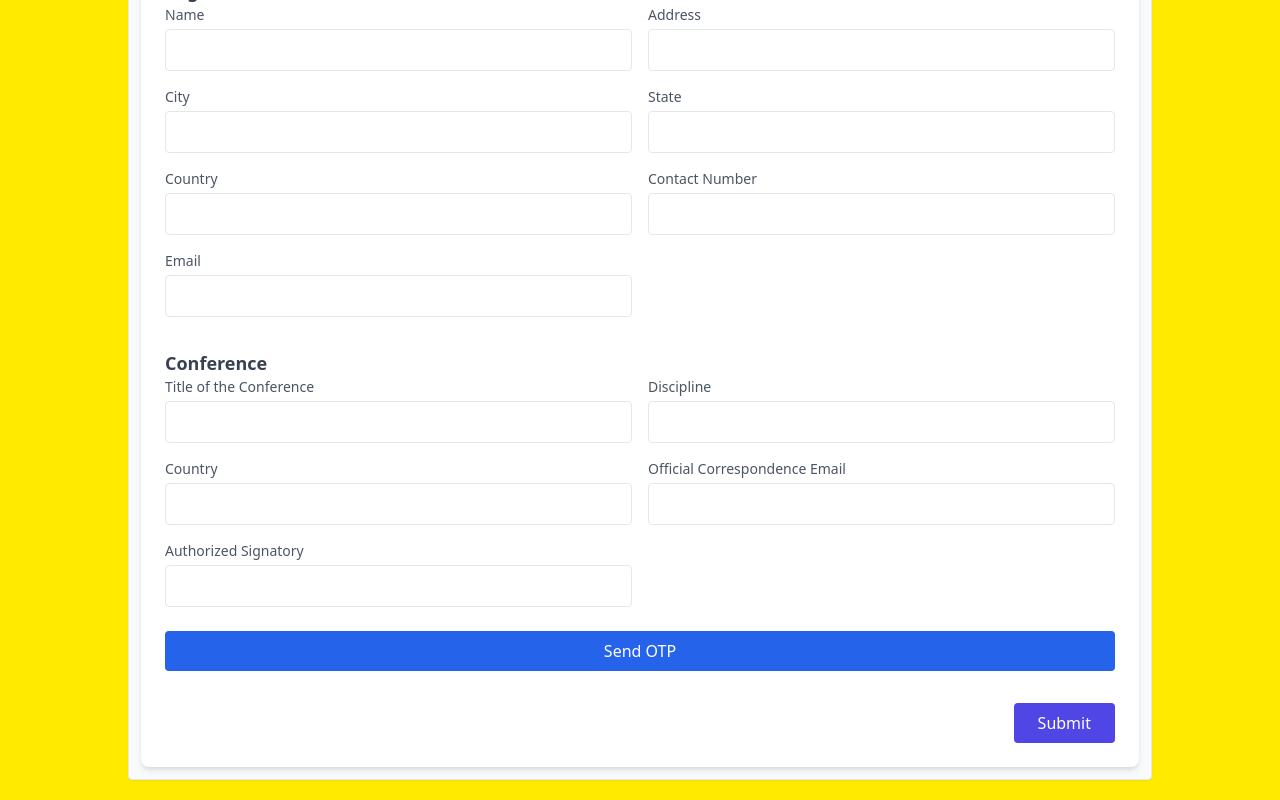
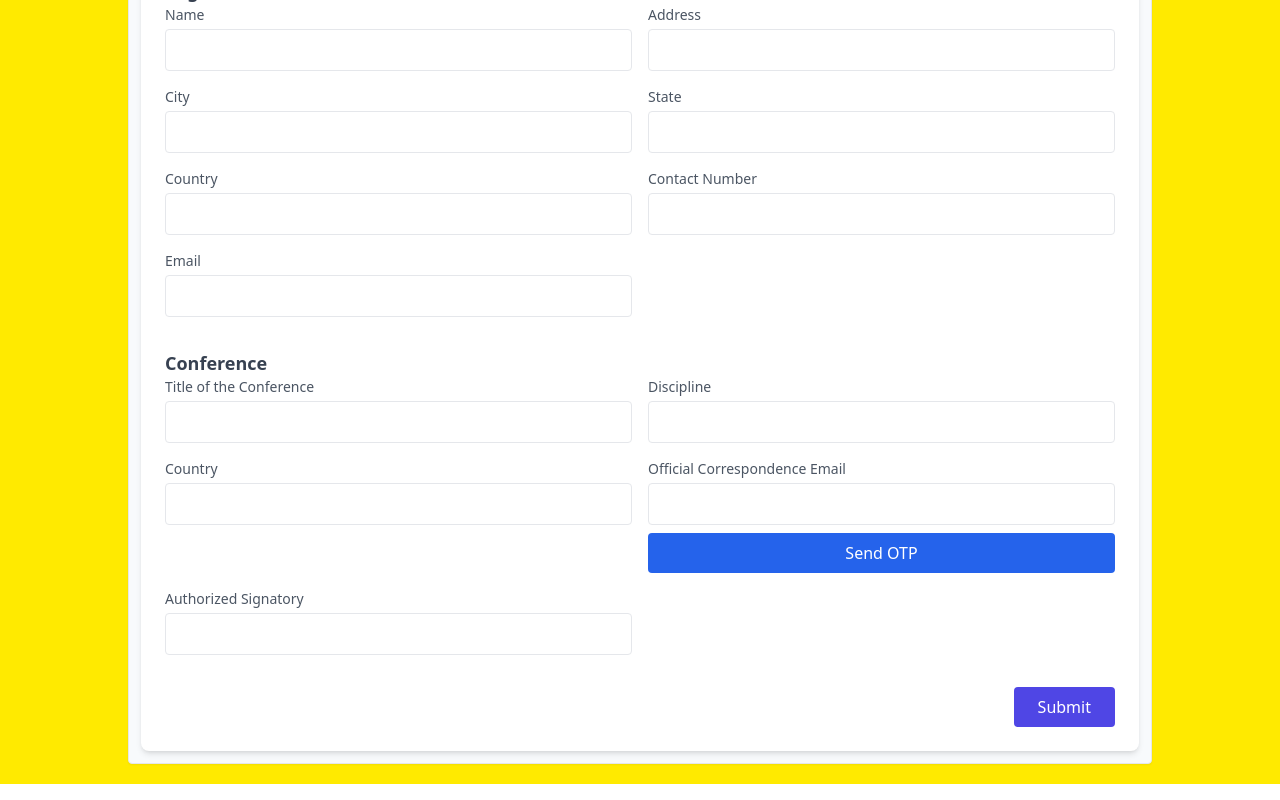
Before and after one commit to royswap/vercel-frontend, a React (Vite) app: page /subscriber-registration in a window 1280 px wide. Shown: the part 556-1356 px from the top of the page. Built offline with nearby package versions, Linux system fonts and the light colour scheme.

Commit message:
otp field changed

```diff
--- a/src/components/SubscriberRegistration.jsx
+++ b/src/components/SubscriberRegistration.jsx
@@ -55,9 +55,8 @@ const [emailVerificationStep, setEmailVerificationStep] = useState(1);
       conferenceCountry: formData.conferenceCountry,
       conferenceEmail: formData.conferenceEmail,
       authorizedSignatory: formData.authorizedSignatory,
-    }
-}
-
+    };
+  };
 
   const handleChange = (e) => {
     const { name, value } = e.target;
@@ -68,6 +67,19 @@ const [emailVerificationStep, setEmailVerificationStep] = useState(1);
   };
 
   const handleSendOtp = async () => {
+    // Validate that the conferenceEmail field is populated
+    if (!formData.conferenceEmail) {
+      alert("Please enter the Official Correspondence Email to send OTP.");
+      return;
+    }
+
+    // Optional: Validate email format using regex
+    const emailRegex = /^[^\s@]+@[^\s@]+\.[^\s@]+$/;
+    if (!emailRegex.test(formData.conferenceEmail)) {
+      alert("Please enter a valid email address.");
+      return;
+    }
+
     try {
       const response = await fetch("http://localhost:5000/send-otp", {
         method: "POST",
@@ -77,12 +89,13 @@ const [emailVerificationStep, setEmailVerificationStep] = useState(1);
 
       if (response.ok) {
         setEmailVerificationStep(2); // Move to OTP verification step
-        alert("OTP sent to your email.");
+        alert("OTP sent to your Official Correspondence Email.");
       } else {
         alert("Failed to send OTP. Try again.");
       }
     } catch (error) {
       console.error("Error sending OTP:", error);
+      alert("An error occurred while sending the OTP. Please try again later.");
     }
   };
 
@@ -104,7 +117,6 @@ const [emailVerificationStep, setEmailVerificationStep] = useState(1);
       console.error("Error verifying OTP:", error);
     }
   };
-
 
   const handleSubmit = (e) => {
     e.preventDefault();
@@ -154,12 +166,13 @@ const [emailVerificationStep, setEmailVerificationStep] = useState(1);
               <u>Subscriber Registration Form</u>
             </div>
 
-
             {/* Form */}
             <form onSubmit={handleSubmit} className="space-y-8">
               {/* Applicant Section */}
               <section>
-            <h2 className="text-lg font-semibold text-gray-700">Applicant</h2>
+                <h2 className="text-lg font-semibold text-gray-700">
+                  Applicant
+                </h2>
                 <div className="grid grid-cols-1 md:grid-cols-2 gap-4">
                   {[
                     ["Name", "applicantName"],
@@ -189,7 +202,9 @@ const [emailVerificationStep, setEmailVerificationStep] = useState(1);
 
               {/* Organization Section */}
               <section>
-            <h2 className="text-lg font-semibold text-gray-700">Organization</h2>
+                <h2 className="text-lg font-semibold text-gray-700">
+                  Organization
+                </h2>
                 <div className="grid grid-cols-1 md:grid-cols-2 gap-4">
                   {[
                     ["Name", "organizationName"],
@@ -217,8 +232,11 @@ const [emailVerificationStep, setEmailVerificationStep] = useState(1);
               </section>
 
               <section>
-  <h2 className="text-lg font-semibold text-gray-700">Conference</h2>
+                <h2 className="text-lg font-semibold text-gray-700">
+                  Conference
+                </h2>
                 <div className="grid grid-cols-1 md:grid-cols-2 gap-4">
+                  {/* Conference Fields */}
                   {[
                     ["Title of the Conference", "conferenceTitle"],
                     ["Discipline", "conferenceDiscipline"],
@@ -227,7 +245,9 @@ const [emailVerificationStep, setEmailVerificationStep] = useState(1);
                     ["Authorized Signatory", "authorizedSignatory"],
                   ].map(([label, name]) => (
                     <div key={name} className="flex flex-col">
-        <label className="text-sm font-medium text-gray-600">{label}</label>
+                      <label className="text-sm font-medium text-gray-600">
+                        {label}
+                      </label>
                       <input
                         type={name.includes("Email") ? "email" : "text"}
                         name={name}
@@ -235,25 +255,26 @@ const [emailVerificationStep, setEmailVerificationStep] = useState(1);
                         onChange={handleChange}
                         className="mt-1 p-2 border rounded focus:outline-none focus:ring-2 focus:ring-indigo-500"
                       />
-      </div>
-    ))}
 
-    {/* Conditional Rendering for OTP Verification */}
-    {emailVerificationStep === 1 && (
-      <div className="col-span-2 flex flex-col">
+                      {/* Add the Send OTP button below the Official Correspondence Email */}
+                      {name === "conferenceEmail" &&
+                        emailVerificationStep === 1 && (
                           <button
                             type="button"
                             onClick={handleSendOtp}
-          className="mt-2 bg-blue-600 text-white px-6 py-2 rounded hover:bg-blue-700"
+                            className="mt-2 bg-blue-600 text-white px-4 py-2 rounded hover:bg-blue-700"
                           >
                             Send OTP
                           </button>
-      </div>
                         )}
 
-    {emailVerificationStep === 2 && (
-      <div className="col-span-2 flex flex-col mt-2">
-        <label className="text-sm font-medium text-gray-600">Enter OTP</label>
+                      {/* Show OTP input and verification button */}
+                      {name === "conferenceEmail" &&
+                        emailVerificationStep === 2 && (
+                          <div className="flex flex-col mt-2">
+                            <label className="text-sm font-medium text-gray-600">
+                              Enter OTP
+                            </label>
                             <input
                               type="text"
                               value={otp}
@@ -263,21 +284,24 @@ const [emailVerificationStep, setEmailVerificationStep] = useState(1);
                             <button
                               type="button"
                               onClick={handleVerifyOtp}
-          className="mt-2 bg-green-600 text-white px-6 py-2 rounded hover:bg-green-700"
+                              className="mt-2 bg-green-600 text-white px-4 py-2 rounded hover:bg-green-700"
                             >
                               Verify OTP
                             </button>
                           </div>
                         )}
 
-    {emailVerificationStep === 3 && (
-      <div className="col-span-2 mt-2 text-green-600 font-semibold">
+                      {/* Email verified message */}
+                      {name === "conferenceEmail" &&
+                        emailVerificationStep === 3 && (
+                          <div className="mt-2 text-green-600 font-semibold">
                             Email Verified Successfully!
                           </div>
                         )}
                     </div>
+                  ))}
+                </div>
               </section>
-
 
               {/* Submit Button */}
               <div className="flex justify-end">
```
Lines whose indentation alone changed are shown as unchanged.
